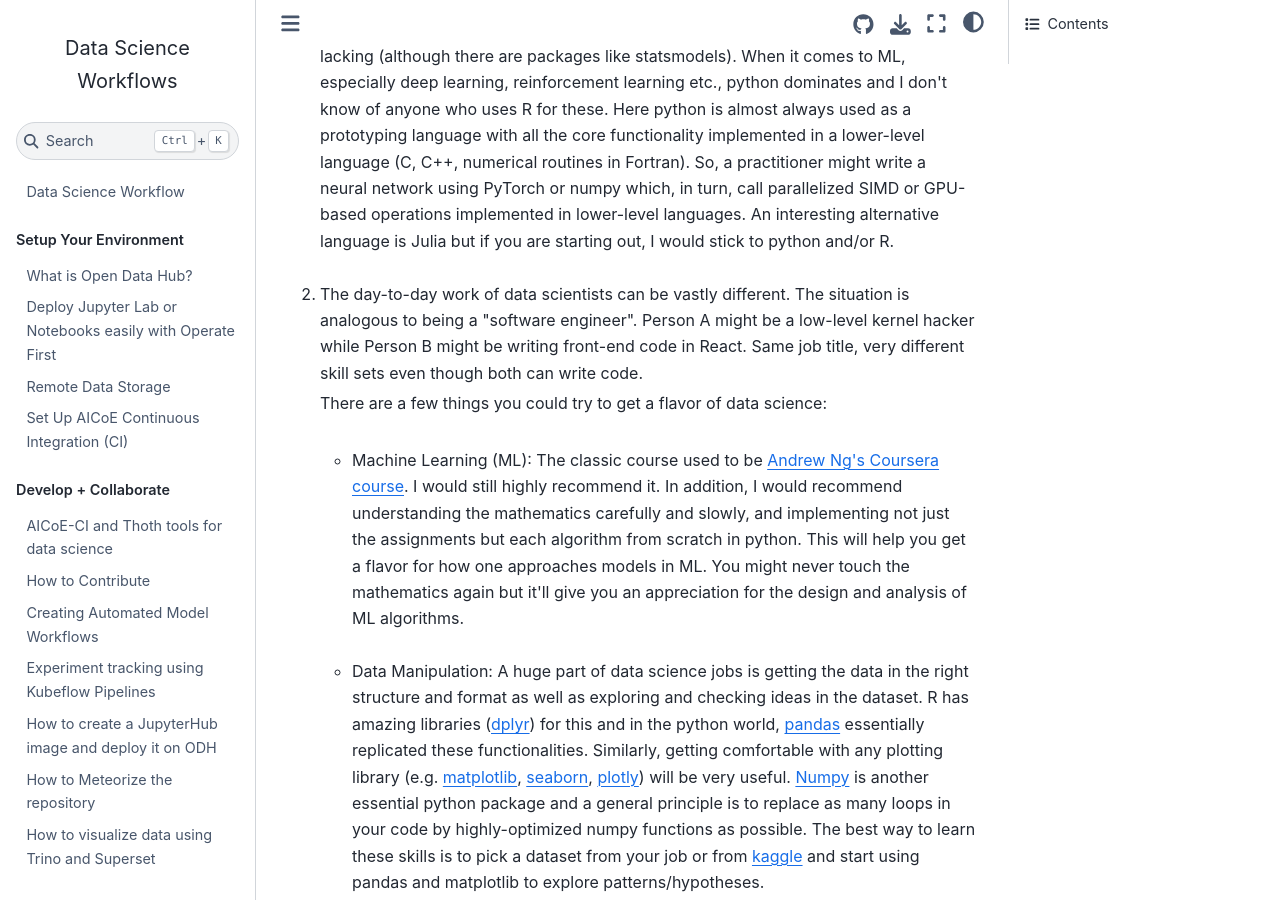
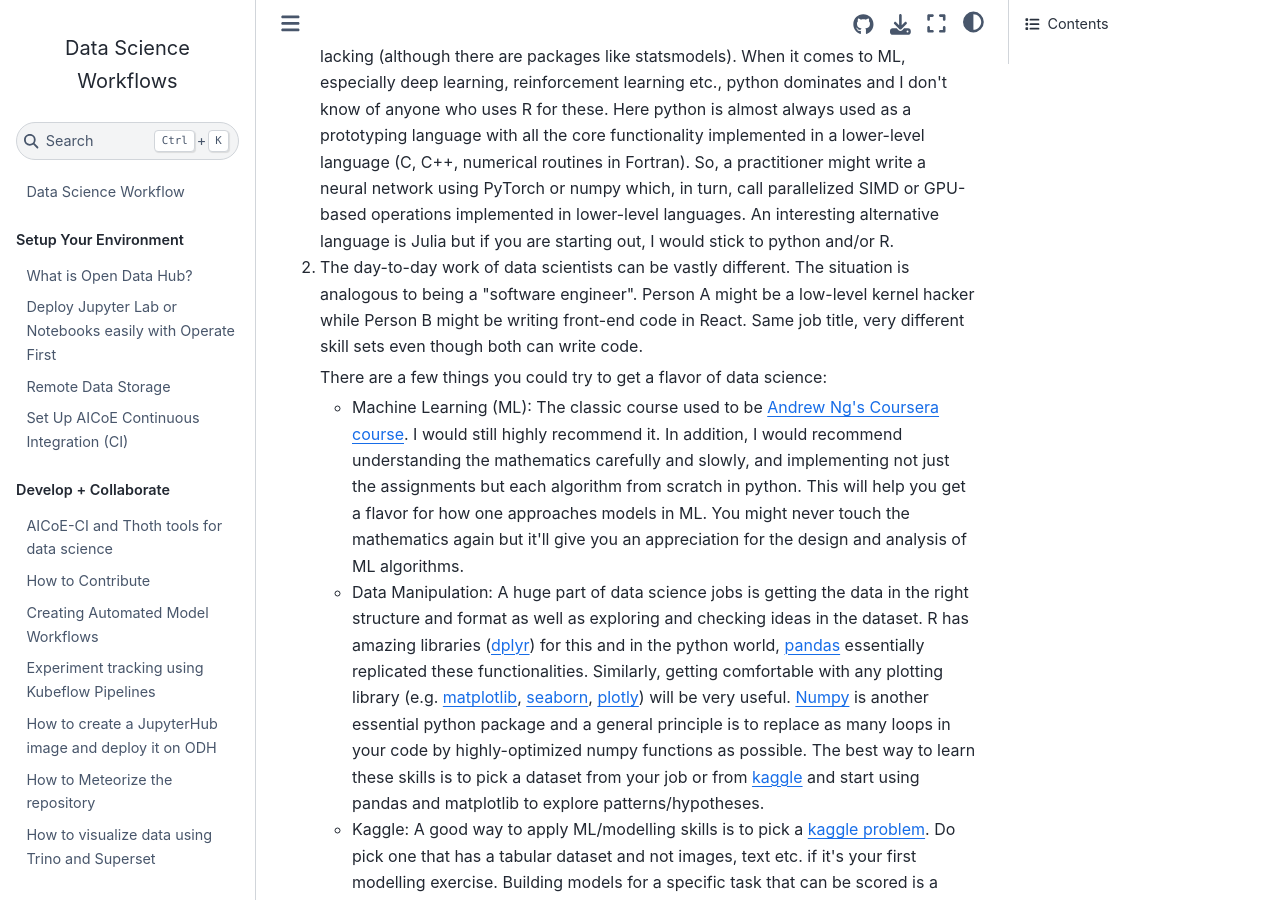
Before and after one commit to aicoe-aiops/data-science-workflows, a Jupyter Book: the page built from docs/develop_collaborate/getting-started-with-data-science.md, in a window 1280 px wide and 900 px high, scrolled down 364 px. Built offline with Jupyter Book 1.0.4 settings and Sphinx 7.4.7 and the Sphinx Book theme 1.1.4, drawn with Linux system fonts in a browser that asks for light colours; comment, search, counter and statistics services are not loaded.

Commit message:
removing breaks

```diff
--- a/docs/develop_collaborate/getting-started-with-data-science.md
+++ b/docs/develop_collaborate/getting-started-with-data-science.md
@@ -6,33 +6,32 @@ Data science has exploded in popularity (and sometimes, hype) in recent years. T
 </p>
 
 <ol>
-<li> In terms of programming languages, python is used heavily in industry and in computer science departments (where a lot of ML research happens). R is used heavily by groups doing "classical" statistics e.g. statistics, medicine/clinical groups, psychology etc. R has a very rich set of libraries in this arena while python is still lacking (although there are packages like statsmodels). When it comes to ML, especially deep learning, reinforcement learning etc., python dominates and I don't know of anyone who uses R for these. Here python is almost always used as a prototyping language with all the core functionality implemented in a lower-level language (C, C++, numerical routines in Fortran). So, a practitioner might write a neural network using PyTorch or numpy which, in turn, call parallelized SIMD or GPU-based operations implemented in lower-level languages. An interesting alternative language is Julia but if you are starting out, I would stick to python and/or R. </li><br>
+<li> In terms of programming languages, python is used heavily in industry and in computer science departments (where a lot of ML research happens). R is used heavily by groups doing "classical" statistics e.g. statistics, medicine/clinical groups, psychology etc. R has a very rich set of libraries in this arena while python is still lacking (although there are packages like statsmodels). When it comes to ML, especially deep learning, reinforcement learning etc., python dominates and I don't know of anyone who uses R for these. Here python is almost always used as a prototyping language with all the core functionality implemented in a lower-level language (C, C++, numerical routines in Fortran). So, a practitioner might write a neural network using PyTorch or numpy which, in turn, call parallelized SIMD or GPU-based operations implemented in lower-level languages. An interesting alternative language is Julia but if you are starting out, I would stick to python and/or R. </li>
 
 <li> The day-to-day work of data scientists can be vastly different. The situation is analogous to being a "software engineer". Person A might be a low-level kernel hacker while Person B might be writing front-end code in React. Same job title, very different skill sets even though both can write code.
 
 There are a few things you could try to get a flavor of data science:
 
 <ul>
-    <br>
-<li>Machine Learning (ML): The classic course used to be <a href=https://www.coursera.org/learn/machine-learning>Andrew Ng's Coursera course</a>. I would still highly recommend it. In addition, I would recommend understanding the mathematics carefully and slowly, and implementing not just the assignments but each algorithm from scratch in python. This will help you get a flavor for how one approaches models in ML. You might never touch the mathematics again but it'll give you an appreciation for the design and analysis of ML algorithms.</li><br>
+<li>Machine Learning (ML): The classic course used to be <a href=https://www.coursera.org/learn/machine-learning>Andrew Ng's Coursera course</a>. I would still highly recommend it. In addition, I would recommend understanding the mathematics carefully and slowly, and implementing not just the assignments but each algorithm from scratch in python. This will help you get a flavor for how one approaches models in ML. You might never touch the mathematics again but it'll give you an appreciation for the design and analysis of ML algorithms.</li>
 
-<li>Data Manipulation: A huge part of data science jobs is getting the data in the right structure and format as well as exploring and checking ideas in the dataset. R has amazing libraries (<a href="https://dplyr.tidyverse.org/">dplyr</a>) for this and in the python world, <a href="https://pandas.pydata.org/">pandas</a> essentially replicated these functionalities. Similarly, getting comfortable with any plotting library (e.g. <a href="https://matplotlib.org/">matplotlib</a>, <a href="https://seaborn.pydata.org/">seaborn</a>, <a href="https://plotly.com/">plotly</a>) will be very useful. <a href="https://numpy.org/">Numpy</a> is another essential python package and a general principle is to replace as many loops in your code by highly-optimized numpy functions as possible. The best way to learn these skills is to pick a dataset from your job or from <a href="https://www.kaggle.com/">kaggle</a> and start using pandas and matplotlib to explore patterns/hypotheses.</li><br>
+<li>Data Manipulation: A huge part of data science jobs is getting the data in the right structure and format as well as exploring and checking ideas in the dataset. R has amazing libraries (<a href="https://dplyr.tidyverse.org/">dplyr</a>) for this and in the python world, <a href="https://pandas.pydata.org/">pandas</a> essentially replicated these functionalities. Similarly, getting comfortable with any plotting library (e.g. <a href="https://matplotlib.org/">matplotlib</a>, <a href="https://seaborn.pydata.org/">seaborn</a>, <a href="https://plotly.com/">plotly</a>) will be very useful. <a href="https://numpy.org/">Numpy</a> is another essential python package and a general principle is to replace as many loops in your code by highly-optimized numpy functions as possible. The best way to learn these skills is to pick a dataset from your job or from <a href="https://www.kaggle.com/">kaggle</a> and start using pandas and matplotlib to explore patterns/hypotheses.</li>
 
-<li>Kaggle: A good way to apply ML/modelling skills is to pick a <a href="https://www.kaggle.com/competitions">kaggle problem</a>. Do pick one that has a tabular dataset and not images, text etc. if it's your first modelling exercise. Building models for a specific task that can be scored is a great way to learn new modelling techniques. A downside of kaggle is that most real world problems are not that well-defined and don't require getting an extra 0.001% accuracy. Models on kaggle tend to be too complicated (an ensemble of 50 models, for example) but even with these caveats, kaggle is a great way to learn practical modelling.</li><br>
+<li>Kaggle: A good way to apply ML/modelling skills is to pick a <a href="https://www.kaggle.com/competitions">kaggle problem</a>. Do pick one that has a tabular dataset and not images, text etc. if it's your first modelling exercise. Building models for a specific task that can be scored is a great way to learn new modelling techniques. A downside of kaggle is that most real world problems are not that well-defined and don't require getting an extra 0.001% accuracy. Models on kaggle tend to be too complicated (an ensemble of 50 models, for example) but even with these caveats, kaggle is a great way to learn practical modelling.</li>
 
-<li>Data Pipelines: This is arguably what a data engineer does but most data scientists now interact with some pipelining infrastructure. You can look up <a href="https://www.operate-first.cloud/">operate-first</a> at Red Hat which has <a href="https://www.kubeflow.org/docs/components/pipelines/introduction/">Kubeflow pipelines</a> installed. One can specify these pipelines in python using a <a href="https://www.kubeflow.org/docs/components/pipelines/sdk/sdk-overview/">domain-specific language</a> and execute large jobs in parallel. This is a crucial part of a data scientist's job since they generally come up with data transformations and having the ability to execute these workflows on large datasets is critical. </li><br></ul></li><br>
+<li>Data Pipelines: This is arguably what a data engineer does but most data scientists now interact with some pipelining infrastructure. You can look up <a href="https://www.operate-first.cloud/">operate-first</a> at Red Hat which has <a href="https://www.kubeflow.org/docs/components/pipelines/introduction/">Kubeflow pipelines</a> installed. One can specify these pipelines in python using a <a href="https://www.kubeflow.org/docs/components/pipelines/sdk/sdk-overview/">domain-specific language</a> and execute large jobs in parallel. This is a crucial part of a data scientist's job since they generally come up with data transformations and having the ability to execute these workflows on large datasets is critical. </li></ul></li>
 
 <li> <p>The other crucial part that many people discount is their own domain expertise. Many data scientists get stuck at step 2. They know enough techniques and programming but have a hard time going deep into a problem. All problems then seem to have the same flavor: get a CSV file, make some plots, train a simple model and show it to someone who says "eh? that's not very useful" and nothing happens. Rinse and repeat. </p>
 
 <p>A big reason for this is the lack of domain knowledge/expertise. In almost every scientific field, the data scientist is actually a physicist, chemist, psychologist, mathematician (numerical experiments) etc. who has a deep understanding of their field and picks up the necessary techniques to analyze their data. They have a set of questions they want to ask and they have the knowledge to interpret the results of their models and experiments. A problem with being a data scientist without that expertise is that all the focus falls on the techniques and not the actual questions. It strips away the ability to generate new experiments. The only solutions are to either work with an expert or even better, to start learning the field one is interested in. This does take a long time but pays rich dividends.</p>
 
-<p>So, going at this the other way, i.e. where one knows a field and learns skills from point 2., can be very powerful.</p></li><br>
+<p>So, going at this the other way, i.e. where one knows a field and learns skills from point 2., can be very powerful.</p></li>
 
 <li> In many cases, there's also the option of going deep into the techniques. A big caveat is that some of these are very specialized and generally need a lot of dedicated time. Also, most industrial data scientists will never touch most of what's below. Note that the list below is woefully incomplete.
 
 <ul>
-    <br>
-<li> Deep Learning: learning not just the basics of neural networks and their architectures but learning to design new ones. Understanding the tradeoffs in their design. Getting comfortable with the tools e.g. PyTorch, GPU kernels, possibly some C, Julia code etc. that let one carry out diverse experiments and scale them. And reading a lot of papers. <a href="https://paperswithcode.com/">Papers With Code</a> is a great resource. Note that there are specialized sub-fields like computer vision which do a lot more than throw a convolutional neural network at an image. </li><br>
+
+<li> Deep Learning: learning not just the basics of neural networks and their architectures but learning to design new ones. Understanding the tradeoffs in their design. Getting comfortable with the tools e.g. PyTorch, GPU kernels, possibly some C, Julia code etc. that let one carry out diverse experiments and scale them. And reading a lot of papers. <a href="https://paperswithcode.com/">Papers With Code</a> is a great resource. Note that there are specialized sub-fields like computer vision which do a lot more than throw a convolutional neural network at an image. </li>
 
 <li>Reinforcement Learning: this is even more specialized but it's a fast growing, intellectually rich field. Again, this involves essentially reading and understanding (and implementing) lots of papers, identifying sub-threads that one finds interesting and applying them or extending them. It's generally more mathematical than deep learning. A (non-exhaustive) list of books/resources is:
 
@@ -46,7 +45,7 @@ There are a few things you could try to get a flavor of data science:
 <li> NeurIPS 2021 <a href="https://sites.google.com/view/deep-rl-workshop-neurips2021">Workshop</a> </li> </ul>
 </li>
 
-<br>
+
 <li> Graphical Models: Another interesting sub-field is that of probabilistic graphical models. Some resources here are:
 
 <ul>
@@ -54,13 +53,13 @@ There are a few things you could try to get a flavor of data science:
 
 <li>Pyro: A PyTorch-based <a href="https://pyro.ai/">library for graphical models</a></li></ul></li></ul>
 
-<p>In general, to give a sense of how specialized things can get, there's the sub-field of optimal statistical decision making (related to reinforcement learning). See: <a href="https://www.amazon.com/Optimal-Statistical-Decisions-Morris-DeGroot/dp/047168029X">Optimal Statistical Decisions by  DeGroot</a> or <a href="https://tor-lattimore.com/downloads/book/book.pdf">Bandits by Lattimore and Szepesv&aacute;ri</a> or <a href="https://rltheorybook.github.io">Reinforcement Learning: Theory and Algorithms by Agarwal, Jiang, Kakade, Sun</a>. </p></ul></li><br>
+<p>In general, to give a sense of how specialized things can get, there's the sub-field of optimal statistical decision making (related to reinforcement learning). See: <a href="https://www.amazon.com/Optimal-Statistical-Decisions-Morris-DeGroot/dp/047168029X">Optimal Statistical Decisions by  DeGroot</a> or <a href="https://tor-lattimore.com/downloads/book/book.pdf">Bandits by Lattimore and Szepesv&aacute;ri</a> or <a href="https://rltheorybook.github.io">Reinforcement Learning: Theory and Algorithms by Agarwal, Jiang, Kakade, Sun</a>. </p></ul></li>
 
 <li> <p>Lastly, a philosophical point: there are two extreme viewpoints. One is to know which tool to use, pick up a pre-implemented version online and apply it to one's problem. This is a very reasonable approach for most practical problems. The other is to deeply understand how and why something works. This approach takes much more time but gives one the advantage of modifying/extending the tool to make it more powerful. </p>
 
 <p>The problem with the first approach is that when something doesn't work, it's easy to give up since one doesn't understand the internals. The problem with the second approach is that it generally is much more time-consuming (maybe that's not a problem) and must be accompanied by application to problems (practical or not) otherwise it's easy to sit in a theoretical void.</p>
 
-<p>My very opinionated advice is to do both. Always apply the techniques to problems. The problems can be artificial where you generate the dataset or they can be real problems. See where they fail and where they succeed. But, also don't ignore the math and the fundamentals. The goal is also to understand and not just use. The understanding almost always has some mathematical elements. Initially, it might seem like a foreign language but eventually it lets one generate new ideas and see connections that are just hard to see otherwise. Sometimes the mathematics can seem gratuitous but even then, it is a post-hoc justification which suggests new extensions and new experiments to do. </p></li><br>
+<p>My very opinionated advice is to do both. Always apply the techniques to problems. The problems can be artificial where you generate the dataset or they can be real problems. See where they fail and where they succeed. But, also don't ignore the math and the fundamentals. The goal is also to understand and not just use. The understanding almost always has some mathematical elements. Initially, it might seem like a foreign language but eventually it lets one generate new ideas and see connections that are just hard to see otherwise. Sometimes the mathematics can seem gratuitous but even then, it is a post-hoc justification which suggests new extensions and new experiments to do. </p></li>
 
 </ol>
 
```
